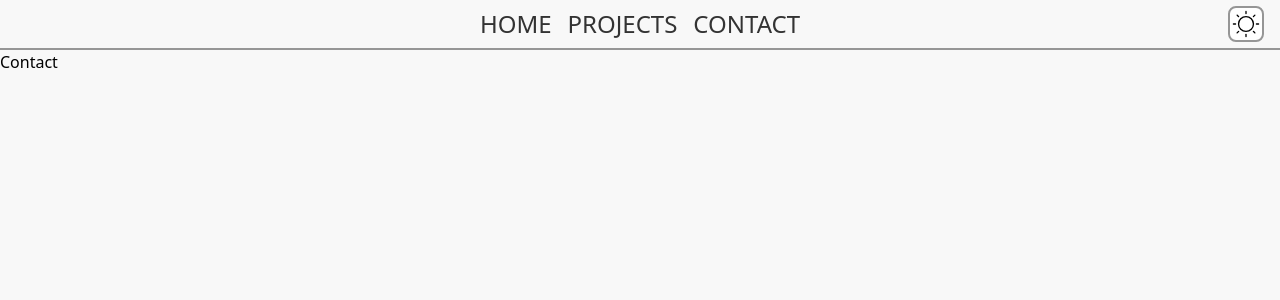
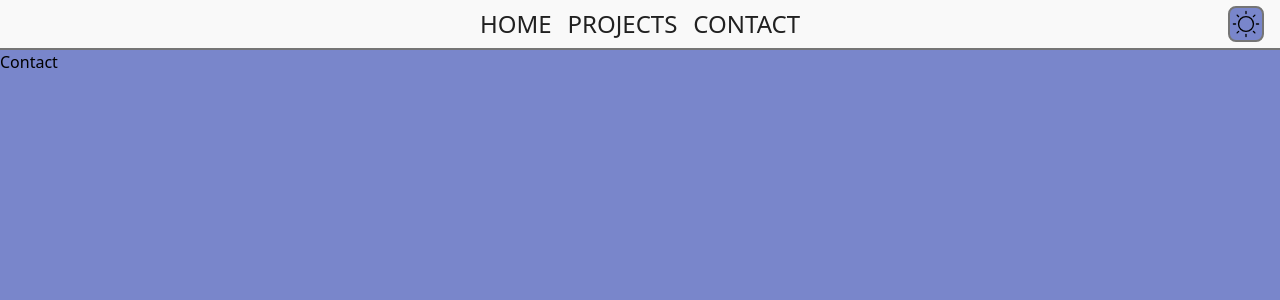
Before and after one commit to Xenmia/portfolio, a Next.js app: page /contact in a window 1280 px wide. Shown: the top 300 px of the page. Built offline with nearby package versions, Linux system fonts and the light colour scheme.

Commit message:
Implemented the new theme + a few tweaks

```diff
--- a/app/components/AboutMe.tsx
+++ b/app/components/AboutMe.tsx
@@ -36,17 +36,21 @@ const AboutMe = () => {
   ];
 
   return (
-    <div
-      className="flex m-5 rounded-[2rem] min-h-80 h-1/2 overflow-hidden border-2
-    border-border-light dark:border-border-dark bg-elements-light dark:bg-elements-dark shadow-2xl"
-    >
-      <Image alt="Portrait Picture" src={Portrait} className="" />
+    <div className="flex m-5 h-1/2 gap-8">
+      <Image
+        alt="Portrait Picture"
+        src={Portrait}
+        className="rounded-2xl border-muted-light dark:border-muted-dark border-2 w-1/2"
+      />
       <div
-        className="flex flex-col justify-evenly border-r-2
-      border-border-light dark:border-border-dark text-t-light dark:text-t-dark"
+        className="flex flex-col justify-evenly
+      text-text-light dark:text-text-dark gap-5"
       >
-        <div className="border-b-2 border-border-light dark:border-border-dark">
-          <h1 className={"text-4xl p-4 w-fit" + kanit.className}>
+        <div
+          className="border-2 border-muted-light dark:border-muted-dark rounded-2xl
+        bg-background-light dark:bg-background-dark"
+        >
+          <h1 className={"text-4xl p-4 w-fit " + kanit.className}>
             Maxim Banaga
           </h1>
           <h2 className={"text-xl p-4 " + inter.className}>
@@ -57,7 +61,10 @@ const AboutMe = () => {
             <b>Next.js</b>, and <b>Tailwind CSS</b> to sharpen my skills.
           </h2>
         </div>
-        <div className="">
+        <div
+          className="border-2 border-muted-light dark:border-muted-dark rounded-2xl
+        bg-background-light dark:bg-background-dark"
+        >
           <h1 className={"text-4xl p-4 w-fit " + kanit.className}>Passions</h1>
           <h2 className={"text-xl p-4 " + inter.className}>
             I thrive at the intersection of logic and creativity—whether I’m
@@ -68,15 +75,15 @@ const AboutMe = () => {
           </h2>
         </div>
       </div>
-      <div className="flex flex-col justify-center w-1/3 text-t-light dark:text-t-dark">
+      <div
+        className="flex flex-col justify-center w-1/3 h-fit place-self-center text-text-light dark:text-text-dark border-2 border-muted-light dark:border-muted-dark rounded-2xl
+        bg-background-light dark:bg-background-dark"
+      >
         <ul className={"p-4 " + kanit.className}>
           <h1 className="text-4xl pb-2">Skills: </h1>
           {skills.map((skill, index) => (
             <li key={index} className="list-none text-xl py-2">
-              <span
-                className="flex flex-row justify-between items-center hover:translate-x-1
-              hover:text-interactive-light dark:hover:text-interactive-dark cursor-default"
-              >
+              <span className="flex flex-row justify-between items-center">
                 {skill.text}
                 {skill.icon}
               </span>
--- a/app/components/ButtonToggleTheme.tsx
+++ b/app/components/ButtonToggleTheme.tsx
@@ -13,8 +13,8 @@ const ThemeToggle = () => {
     <button
       onClick={() => setTheme(resolvedTheme === "dark" ? "light" : "dark")}
       className="absolute right-4 flex flex-row cursor-pointer
-       bg-elements-light dark:bg-elements-dark rounded-lg border-2 border-border-light dark:border-border-dark
-       hover:bg-interactive-light dark:hover:bg-interactive-dark hover:scale-110 active:scale-90"
+       bg-primary-light dark:bg-primary-dark rounded-lg border-2 border-muted-light dark:border-muted-dark
+       hover:bg-primary-light dark:hover:bg-primary-dark hover:scale-110 active:scale-90"
     >
       {resolvedTheme === "light" ? (
         <CiLight size="2em" className="dark:[visibility:hidden]" />
--- a/app/components/Footer.tsx
+++ b/app/components/Footer.tsx
@@ -4,7 +4,10 @@ import logoUrl from "../pictures/logo.svg?url";
 
 const Footer = () => {
   return (
-    <div className="flex flex-col justify-center items-center bg-elements-light py-5 dark:bg-elements-dark">
+    <div
+      className="flex flex-col justify-center items-center bg-background-light dark:bg-background-dark py-5
+    border-t-2 border-muted-light dark:border-muted-dark"
+    >
       <p>© 2024 Maxim Banaga. All rights reserved.</p>
       <a href="/file.pdf" download="CV.pdf">
         Resume
--- a/app/components/Hero.tsx
+++ b/app/components/Hero.tsx
@@ -69,7 +69,7 @@ const Hero = () => {
   const randomQuote = quotes[Math.floor(Math.random() * quotes.length)];
   return (
     <div className="flex flex-col w-[100vw] p-32">
-      <div className="bg-elements-light dark:bg-elements-dark p-2 w-fit shadow-2xl border-2 border-border-light dark:border-border-dark">
+      <div className="bg-background-light dark:bg-background-dark p-4 w-fit shadow-2xl border-2 border-muted-light dark:border-muted-dark">
         <h1 className="text-4xl">{randomQuote.quote}</h1>
         <h1 className="text-xl text-subtext-light dark:text-subtext-dark">
           {randomQuote.author}
--- a/app/components/NavBar.tsx
+++ b/app/components/NavBar.tsx
@@ -4,8 +4,8 @@ import ThemeToggle from "./ButtonToggleTheme";
 
 const NavBar = () => {
   return (
-    <div className="flex flex-row sticky justify-center items-center w-full h-fit p-2 top-0 bg-primary-light dark:bg-primary-dark border-b-2 border-border-light dark:border-border-dark">
-      <ul className="flex gap-4 text-t-light dark:text-t-dark justify-center text-2xl w-fit *:hover:text-interactive-light *:dark:hover:text-interactive-light">
+    <div className="flex flex-row sticky justify-center items-center w-full h-fit p-2 top-0 bg-background-light dark:bg-background-dark border-b-2 border-muted-light dark:border-muted-dark">
+      <ul className="flex gap-4 text-text-light dark:text-text-dark justify-center text-2xl w-fit *:hover:text-secondary-light *:dark:hover:text-secondary-dark">
         <Link href="/" className="uppercase">
           Home
         </Link>
--- a/app/components/ProjectPreview.tsx
+++ b/app/components/ProjectPreview.tsx
@@ -17,27 +17,30 @@ const inter = Inter({
 
 const ProjectPreview = () => {
   return (
-    <div className="flex flex-col flex-2/3 border-border-light dark:border-border-dark border-2 bg-elements-light dark:bg-elements-dark m-5 overflow-hidden origin-left rounded-4xl shadow-2xl">
+    <div
+      className="flex flex-col flex-2/3 border-muted-light dark:border-muted-dark border-2
+    bg-background-light dark:bg-background-dark m-5 overflow-hidden origin-left rounded-4xl shadow-2xl"
+    >
       <a
-        className="decoration-t-light dark:decoration-t-dark flex"
+        className="decoration-text-light dark:decoration-text-dark flex"
         href="https://boanex.netlify.app/"
       >
         <Image
+          className="w-2/3 border-2 border-muted-light dark:border-muted-dark"
+          alt="project preview"
           src={mockup}
-          alt="project preview"
-          className="w-2/3 border-b-2 hover:scale-[101%] origin-top-left border-border-light dark:border-border-dark"
         />
         <div className="flex flex-col w-1/3 *:px-4 *:pt-2 *:underline-offset-4 hover:*:underline">
           <h1
             className={
-              "text-4xl text-t-light dark:text-t-dark " + kanit.className
+              "text-4xl text-text-light dark:text-text-dark " + kanit.className
             }
           >
             BOANEX
           </h1>
           <h1
             className={
-              "text-2xl text-subtext-light dark:text-subtext-dark" +
+              "text-2xl text-text-light dark:text-text-dark font-semibold " +
               inter.className
             }
           >
@@ -46,7 +49,8 @@ const ProjectPreview = () => {
         </div>
       </a>
       <Link
-        className="text-interactive-light dark:text-interactive-dark hover:underline text-4xl place-self-end my-auto px-4 pb-2"
+        className="text-text-light dark:text-text-dark hover:underline text-4xl place-self-end my-auto px-4 pb-2 font-semibold
+        hover:text-secondary-light dark:hover:text-secondary-dark "
         href="../projects"
       >
         See more projects
--- a/app/globals.css
+++ b/app/globals.css
@@ -3,28 +3,40 @@
 @custom-variant dark (&:where(.dark, .dark *));
 
 @theme {
+  /* LIGHT THEME */
+  --color-primary-light: #7986cb; /* primary buttons, links, active elements */
+  --color-secondary-light: #fbc02d; /* highlights, tags, secondary actions */
+  --color-background-light: #f9f9f9; /* page background, containers */
+  --color-surface-light: #ffffff; /* cards, modals, inputs */
+  --color-text-light: #212121; /* default text, icons */
+  --color-muted-light: #757575; /* disabled text, placeholders */
+
   /* DARK THEME */
-  --color-primary-dark: #121212;
-  --color-secondary-dark: #1a73e8;
-  --color-t-dark: #f5f5f5;
-  --color-subtext-dark: #b0b0b0;
-  --color-elements-dark: #252525;
-  --color-border-dark: #474747;
-  --color-interactive-dark: #4dbfac;
-
-  /* LIGHT THEME */
-  --color-primary-light: #f8f8f8;
-  --color-secondary-light: #7fa3ff;
-  --color-t-light: #333333;
-  --color-subtext-light: #757575;
-  --color-elements-light: #ffffff;
-  --color-border-light: #969696;
-  --color-interactive-light: #00bfa5;
+  --color-primary-dark: #1a237e; /* primary buttons, links, active elements */
+  --color-secondary-dark: #fff176; /* highlights, tags, secondary actions */
+  --color-background-dark: #121212; /* page background, containers */
+  --color-surface-dark: #1e1e1e; /* cards, modals, inputs */
+  --color-text-dark: #f5f5f5; /* default text, icons */
+  --color-muted-dark: #9e9e9e; /* disabled text, placeholders */
 
   /* BACKGROUND GRADIENT */
-  --gradient-bg-light: linear-gradient(#b6b9ff 2px, transparent 2px),
-    linear-gradient(to right, #b6b9ff 2px, #ffffff 2px);
+  --gradient-bg-light: linear-gradient(
+      var(--color-primary-light) 2px,
+      transparent 2px
+    ),
+    linear-gradient(
+      to right,
+      var(--color-primary-light) 2px,
+      var(--color-background-light) 2px
+    );
 
-  --gradient-bg-dark: linear-gradient(#2f3165 2px, transparent 2px),
-    linear-gradient(to right, #2f3165 2px, var(--color-primary-dark) 2px);
+  --gradient-bg-dark: linear-gradient(
+      var(--color-primary-dark) 2px,
+      transparent 2px
+    ),
+    linear-gradient(
+      to right,
+      var(--color-primary-dark) 2px,
+      var(--color-background-dark) 2px
+    );
 }
--- a/app/page.tsx
+++ b/app/page.tsx
@@ -7,12 +7,12 @@ import ProjectPreview from "./components/ProjectPreview";
 export default function Home() {
   return (
     <div
-      className="flex flex-col bg-primary-light dark:bg-primary-dark bg-[image:var(--gradient-bg-light)]
-      dark:bg-[image:var(--gradient-bg-dark)] bg-size-[40px_40px] bg-center bg-repeat"
+      className="flex flex-col bg-background-light dark:bg-background-dark bg-[image:var(--gradient-bg-light)]
+      dark:bg-[image:var(--gradient-bg-dark)] bg-size-[40px_40px] bg-center bg-repeat text-text-light dark:text-text-dark"
     >
       <Hero />
       <AboutMe />
-      <div className="flex flex-row">
+      <div className="flex flex-row mt-30">
         <ProjectPreview />
         <ContactMe />
       </div>
```
